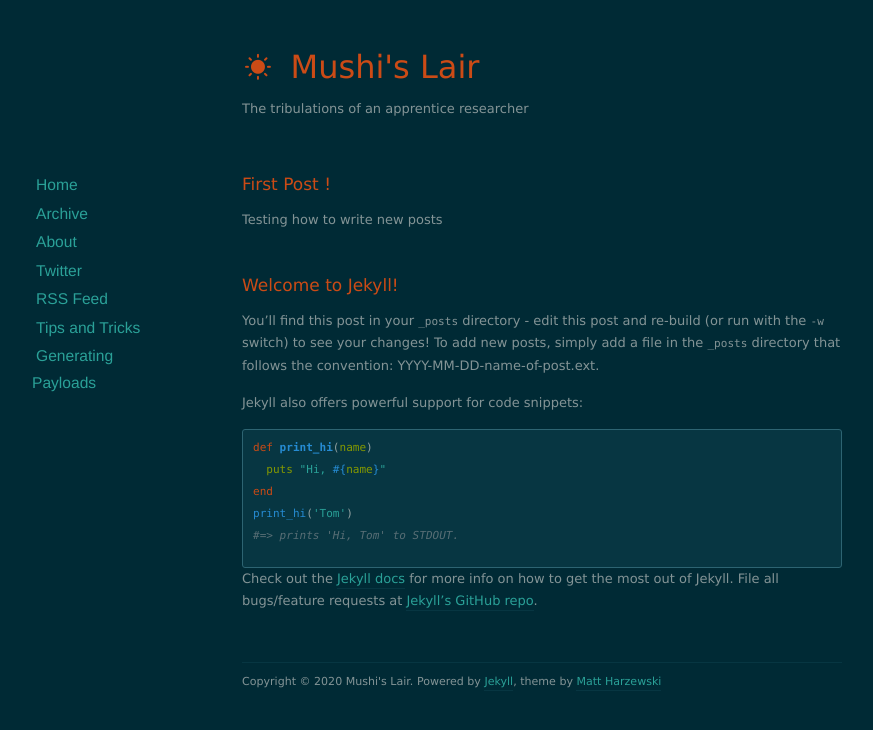
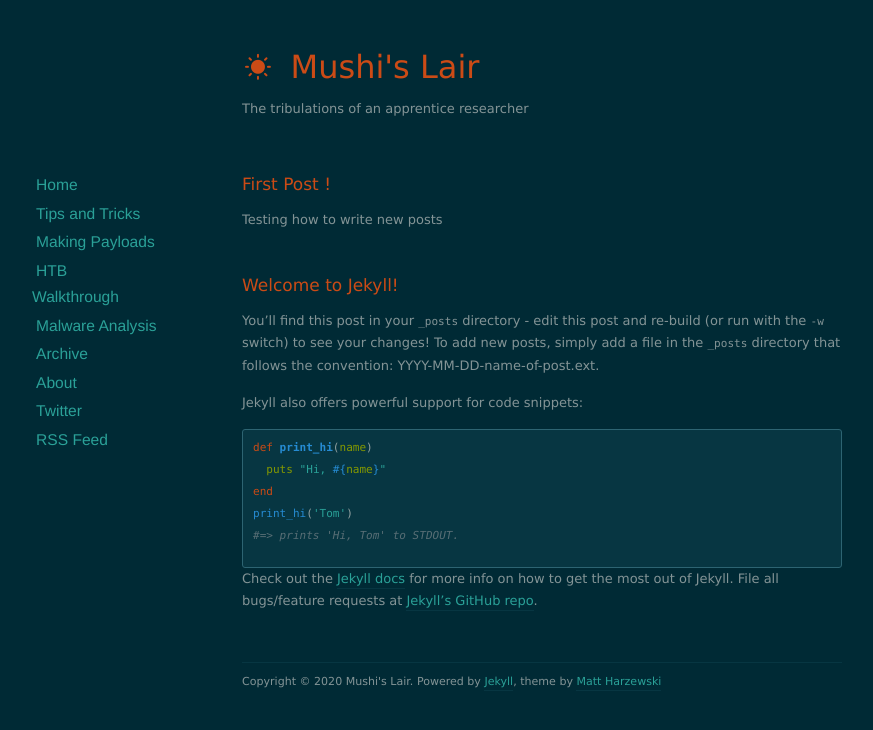
Before and after one commit to Mushi-mushi/mushi-mushi.github.io, a Jekyll site: the page built from index.html, in a window 1280 px wide. Shown: the top 730 px of the page, without its empty margins (98-971 px from the left). Built offline with Jekyll 4.4.1, drawn with Linux system fonts in a browser that asks for light colours; nearby versions of some CDN libraries; the list of posts is cut into pages by our own code.

Commit message:
Update default.html

```diff
--- a/_layouts/default.html
+++ b/_layouts/default.html
@@ -34,12 +34,16 @@
       <nav>
         <ul>
           <li><a href="/">Home</a></li>
+          <li><a href="/tips">Tips and Tricks</a></li>
+          <li><a href="/payloads">Making Payloads</a></li>
+          <li><a href="/htb">HTB Walkthrough</a></li>
+          <li><a href="/malware">Malware Analysis</a></li>
           <li><a href="/archives">Archive</a></li>
           <li><a href="/about">About</a></li>
           <li><a href="https://twitter.com/Mushi_mushishi">Twitter</a></li>
           <li><a href="/feed.xml">RSS Feed</a></li>
-          <li><a href="/tips">Tips and Tricks</a></li>
-          <li><a href="/payloads">Generating Payloads</a></li>
+
+
         </ul>
       </nav>
     </div>
```
